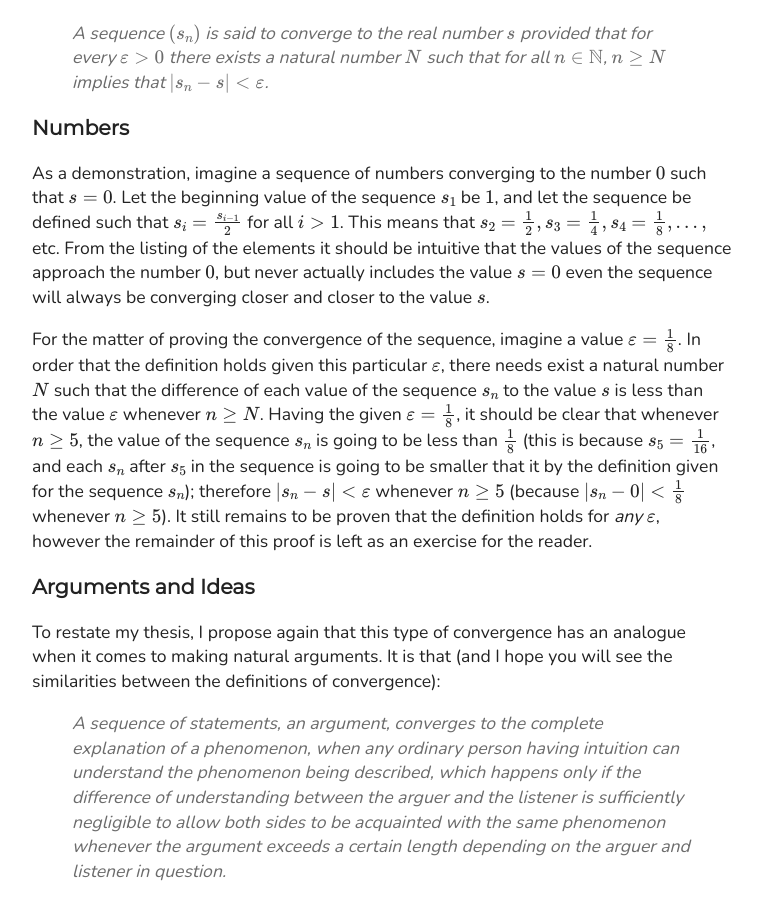
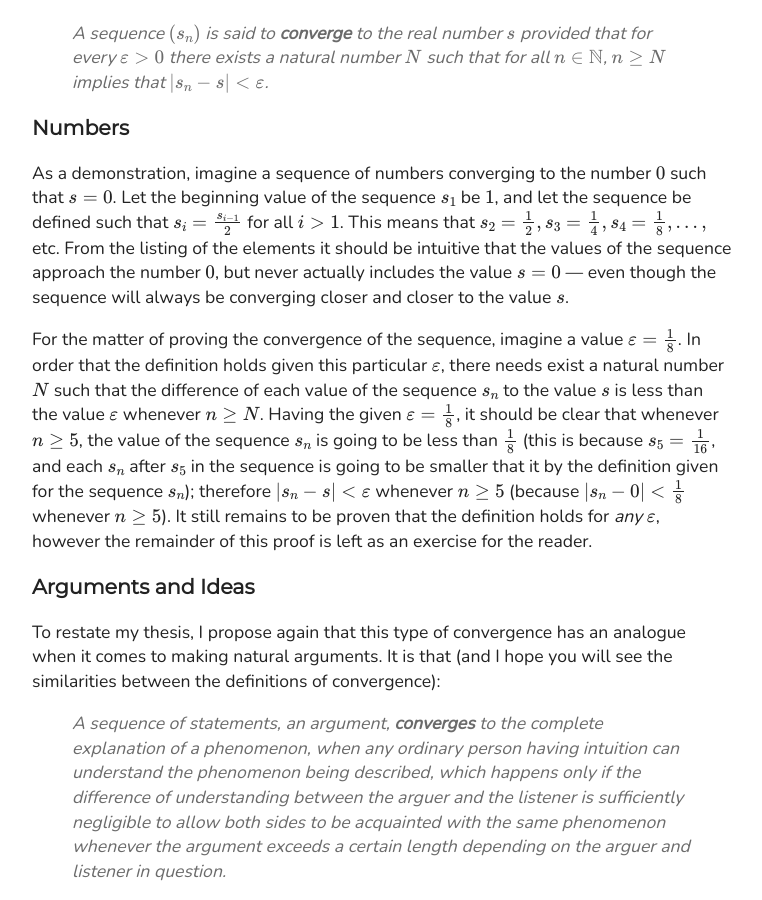
Before and after one commit to JustenRickert/justenrickert-old-user-page, a Jekyll site: the page built from _posts/2017-05-23-mystical-mathematical-argument.md, in a window 1280 px wide and 900 px high, scrolled down 2042 px. Shown: the whole window, without its empty margins (258-1020 px from the left). Built offline with Jekyll 4.4.1, drawn with Linux system fonts in a browser that asks for light colours; nearby versions of some CDN libraries; formulas are drawn with MathJax 3.

```diff
--- a/_posts/2017-05-23-mystical-mathematical-argument.md
+++ b/_posts/2017-05-23-mystical-mathematical-argument.md
@@ -102,7 +101,7 @@ of
 [convergence](https://www.khanacademy.org/math/calculus-home/series-calc/seq-conv-diverg-calc/v/convergent-and-divergent-sequences),
 in consideration of numbers, is defined as follows:
 
-> A sequence $$(s_n)$$ is said to _converge_ to the real number $$s$$ provided
+> A sequence $$(s_n)$$ is said to __converge__ to the real number $$s$$ provided
 > that for every $$\varepsilon > 0$$ there exists a natural number $$N$$ such
 > that for all $$n \in \mathbb{N}$$, $$n \ge N$$ implies that $$\left| s_n - s
 > \right| < \varepsilon$$.
@@ -113,9 +112,9 @@ As a demonstration, imagine a sequence of numbers converging to the number $$0$$
 such that $$s = 0$$. Let the beginning value of the sequence $$s_1$$ be $$1$$,
 and let the sequence be defined such that $$s_i = \frac{s_{i - 1}}{2}$$ for all
 $$i > 1$$. This means that $$s_2 = \frac{1}{2}, s_3 = \frac{1}{4}, s_4 =
-\frac{1}{8}, ...,$$ etc. From the listing of the elements it should be
-intuitive that the values of the sequence approach the number $$0$$, but never
-actually includes the value $$s = 0$$ even the sequence will always be
+\frac{1}{8}, ...,$$ etc. From the listing of the elements it should be intuitive
+that the values of the sequence approach the number $$0$$, but never actually
+includes the value $$s = 0$$ --- even though the sequence will always be
 converging closer and closer to the value $$s$$.
 
 For the matter of proving the convergence of the sequence, imagine a value
@@ -138,13 +137,13 @@ To restate my thesis, I propose again that this type of convergence has an
 analogue when it comes to making natural arguments. It is that (and I hope you
 will see the similarities between the definitions of convergence):
 
-> A sequence of statements, an argument, _converges_ to the complete explanation
-> of a phenomenon, when any ordinary person having intuition can understand the
-> phenomenon being described, which happens only if the difference of
-> understanding between the arguer and the listener is sufficiently negligible
-> to allow both sides to be acquainted with the same phenomenon whenever the
-> argument exceeds a certain length depending on the arguer and listener in
-> question.
+> A sequence of statements, an argument, __converges__ to the complete
+> explanation of a phenomenon, when any ordinary person having intuition can
+> understand the phenomenon being described, which happens only if the
+> difference of understanding between the arguer and the listener is
+> sufficiently negligible to allow both sides to be acquainted with the same
+> phenomenon whenever the argument exceeds a certain length depending on the
+> arguer and listener in question.
 
 Consider an argument of a human sensation "I am sad because my dog died." Most
 listeners to this statement will not need much further explanation, as most
```
Also changed, not shown: other parts of _posts/2017-05-23-mystical-mathematical-argument.md (+1 -2 lines), _layouts/post.html (+6 -1 lines).
